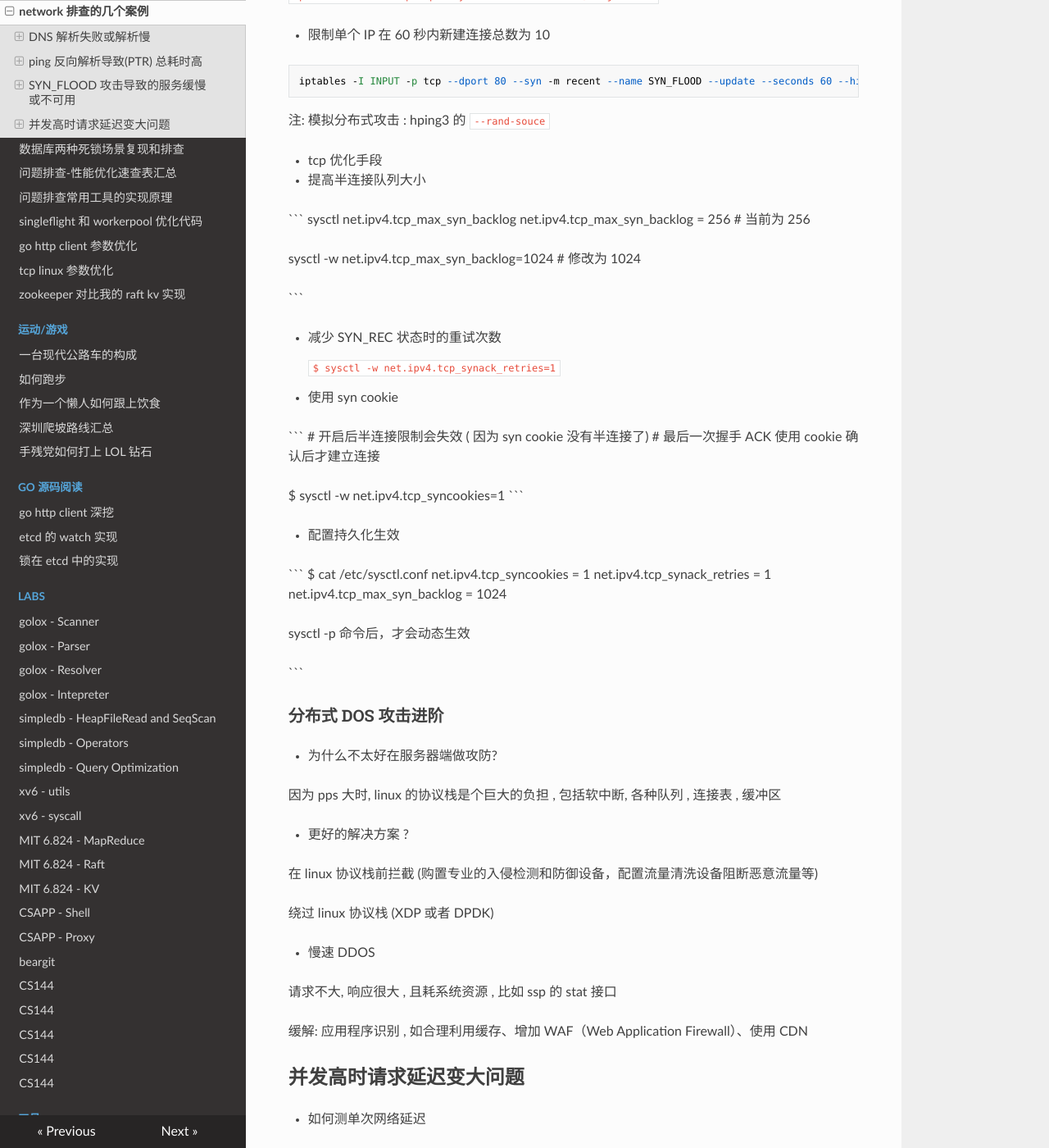
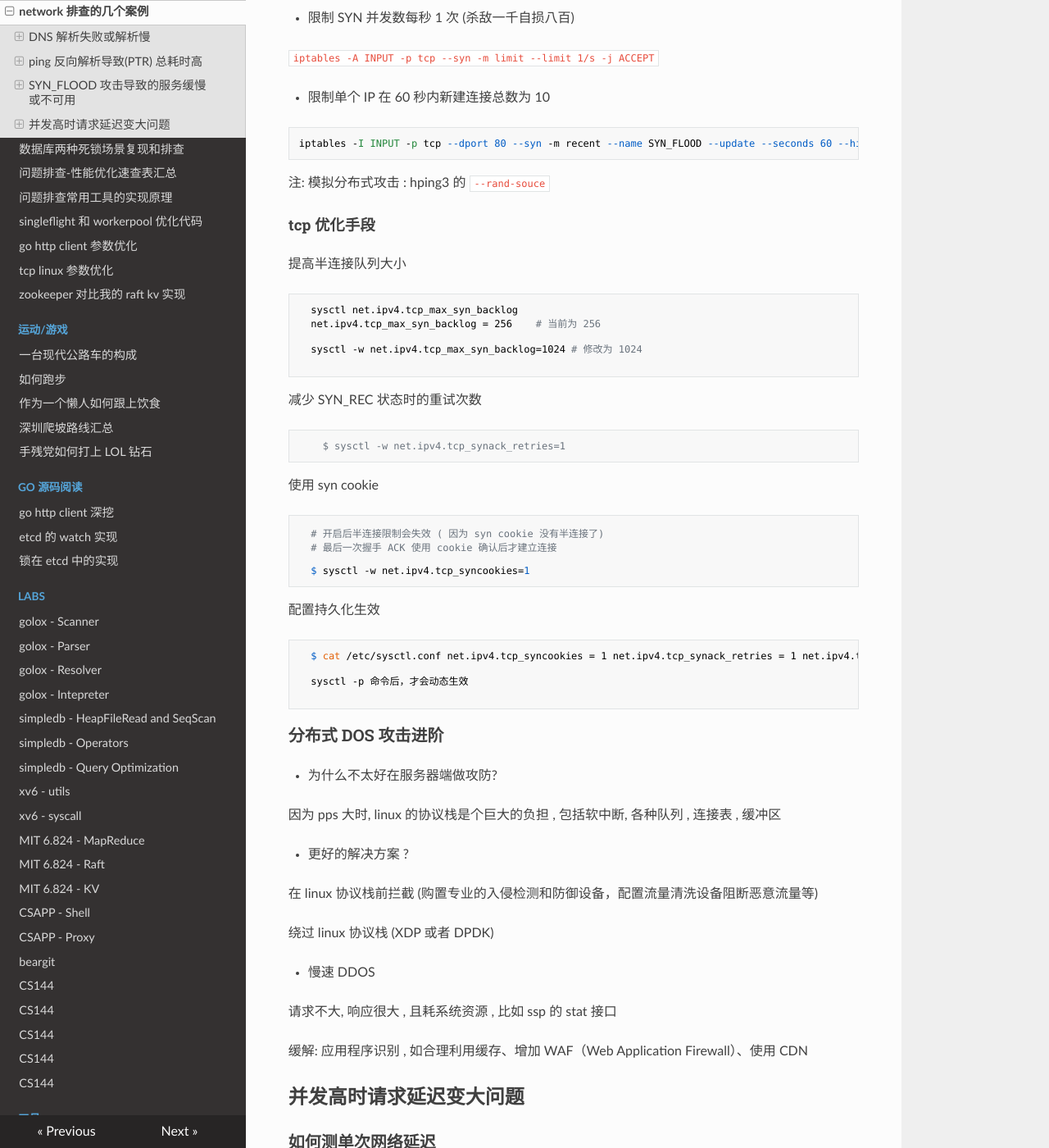
Before and after one commit to carlclone/nnblog, an MkDocs documentation site: the page built from docs/too-much-folder/black-box-network-problem.md, in a window 1280 px wide and 1400 px high, scrolled down 3063 px. Shown: the whole window at 82% size. Built offline with MkDocs 1.6.1, drawn with Linux system fonts in a browser that asks for light colours; nearby versions of some CDN libraries; a script that is not in the unit is left out; some of the changed text lies outside the part shown.

````diff
--- a/docs/too-much-folder/black-box-network-problem.md
+++ b/docs/too-much-folder/black-box-network-problem.md
@@ -33,7 +33,8 @@ DNS 的查询方式
 
 
 
-其他排查思路参考
+### 其他排查思路参考
+
 - 检查本地hosts：`cat /etc/hosts`
 - 检查resolv.conf文件：`cat /etc/resolv.conf`。在redhat7/centos7上修改resolv.conf里的DNS地址后，重启启网络服务发现DNS地址消失了，那么检查下网卡配置文件。
 - 检查网卡配置文件： `cat /etc/sysconfig/network-scripts/ifcfg-<网卡名称>`，看下里头有没DNS配置信息，没有的话补上去。
@@ -153,43 +154,48 @@ iptables -I INPUT -p tcp --dport 80 --syn -m recent --name SYN_FLOOD --update --
 
 注: 模拟分布式攻击 : hping3 的 `--rand-souce`
 
-- tcp 优化手段
+#### tcp 优化手段
 
-  - 提高半连接队列大小
+提高半连接队列大小
 
-  ```
+
+```
   sysctl net.ipv4.tcp_max_syn_backlog
   net.ipv4.tcp_max_syn_backlog = 256    # 当前为 256
 
   sysctl -w net.ipv4.tcp_max_syn_backlog=1024 # 修改为 1024
 
-  ```
+```
 
-  - 减少 SYN_REC 状态时的重试次数
 
-    ```
+减少 SYN_REC 状态时的重试次数
+
+
+```
     $ sysctl -w net.ipv4.tcp_synack_retries=1
-    ```
+```
 
-  - 使用 syn cookie
+使用 syn cookie
 
-  ```
+
+```
   # 开启后半连接限制会失效 ( 因为 syn cookie 没有半连接了)
   # 最后一次握手 ACK 使用 cookie 确认后才建立连接
 
   $ sysctl -w net.ipv4.tcp_syncookies=1
-  ```
+```
 
 
 
-  - 配置持久化生效
+配置持久化生效
 
-  ```
+
+```
   $ cat /etc/sysctl.conf net.ipv4.tcp_syncookies = 1 net.ipv4.tcp_synack_retries = 1 net.ipv4.tcp_max_syn_backlog = 1024
 
   sysctl -p 命令后，才会动态生效
 
-  ```
+```
 
 
 
@@ -219,17 +225,16 @@ iptables -I INPUT -p tcp --dport 80 --syn -m recent --name SYN_FLOOD --update --
 
 ## 并发高时请求延迟变大问题
 
-- 如何测单次网络延迟
+### 如何测单次网络延迟
+- `ping`
+- `hping3 -c 3 -S -p 80 baidu.com` icmp 被禁时, 使用
+- `traceroute --tcp -p 80 -n baidu.com`  原理是向每一跳发送限制 TTL 的三个请求, 获得响应计算往返时间 , 星号表示超时或无响应  [traceroute 原理](https://www.jianshu.com/p/75a5822d0eec)
 
-  `ping`
+### 如何测并发时的延迟
 
-  `hping3 -c 3 -S -p 80 baidu.com` icmp 被禁时, 使用
+- wrk
 
-  `traceroute --tcp -p 80 -n baidu.com`  原理是向每一跳发送限制 TTL 的三个请求, 获得响应计算往返时间 , 星号表示超时或无响应  [traceroute 原理](https://www.jianshu.com/p/75a5822d0eec)
-
-- 如何测并发时的延迟
-
-wrk 安装 (类似 ab 的压测工具)
+安装 (类似 ab 的压测工具)
 
 ```
 $ https://github.com/wg/wrk
````
